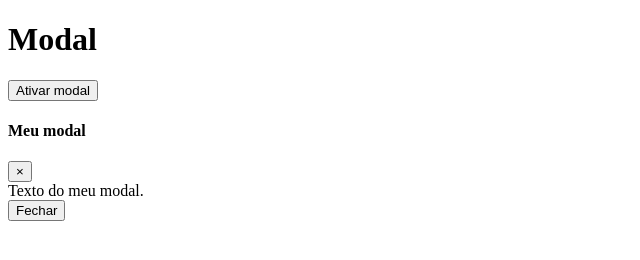
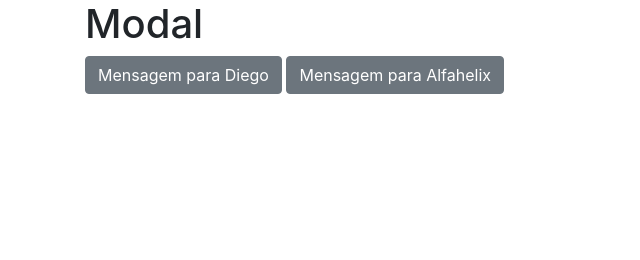
Before and after one commit to erikgs1/introducao-a-linguagem-JavaScript, a plain HTML site: page introducao-a-linguagem-JavaScript/index.html in a window 1280 px wide. Shown: the whole page, without its empty margins (0-640 px from the left). Drawn offline with Linux system fonts and the light colour scheme.

Commit message:
Arrumei o caminho do css e comecei o Modal dinamico

```diff
--- a/introducao-a-linguagem-JavaScript/index.html
+++ b/introducao-a-linguagem-JavaScript/index.html
@@ -5,18 +5,24 @@
     <meta charset="utf-8">
 
     <!-- Css -->
-    <link rel="stylesheet" href="public/css/boodstrap.min.css" rel="stylesheet">
+    <link rel="stylesheet" href="public/css/bootstrap.min.css" rel="stylesheet">
 
 </head>
 <body>
     <div class="container">
         <h1>Modal</h1>
 
-        <button class="btn btn-secondary" data-toggle="modal" data-target="#conteudoModal">Ativar modal</button>
+        <button class="btn btn-secondary" data-toggle="modal" data-target="#conteudoModal">
+            Mensagem para Diego
+        </button>
+
+        <button class="btn btn-secondary" data-toggle="modal" data-target="#conteudoModal">
+            Mensagem para Alfahelix
+        </button>
 
         <!-- Modal -->
         <div id="conteudoModal" class="modal fade">
-            <div class="modal-dialog">
+            <div class="modal-dialog modal-dialog-centered">
                 <div class="modal-content">
                     <!-- Título -->
                     <div class="modal-header">
@@ -27,7 +33,14 @@
                     </div>
                     <!-- Conteúdo -->
                     <div class="modal-body">
-                        Texto do meu modal.
+                        <div class="row">
+                            <div class="col-6">
+                                Texto do meu modal parte 1.
+                            </div>
+                            <div class="col-6">
+                                Texto do meu modal parte 2.
+                            </div>
+                        </div>
                     </div>
                     <!-- Rodapé -->
                     <div class="modal-footer">
```
